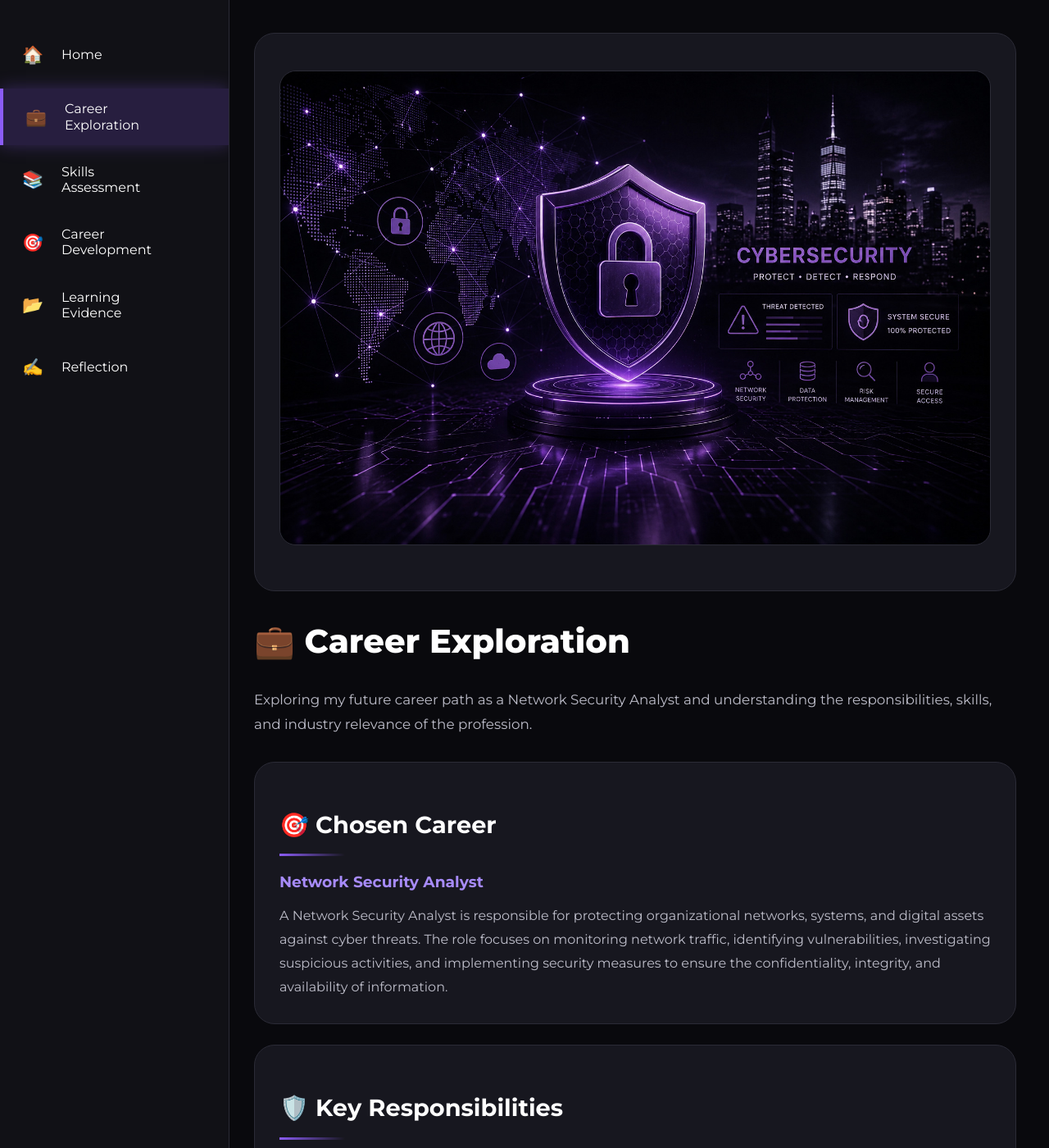
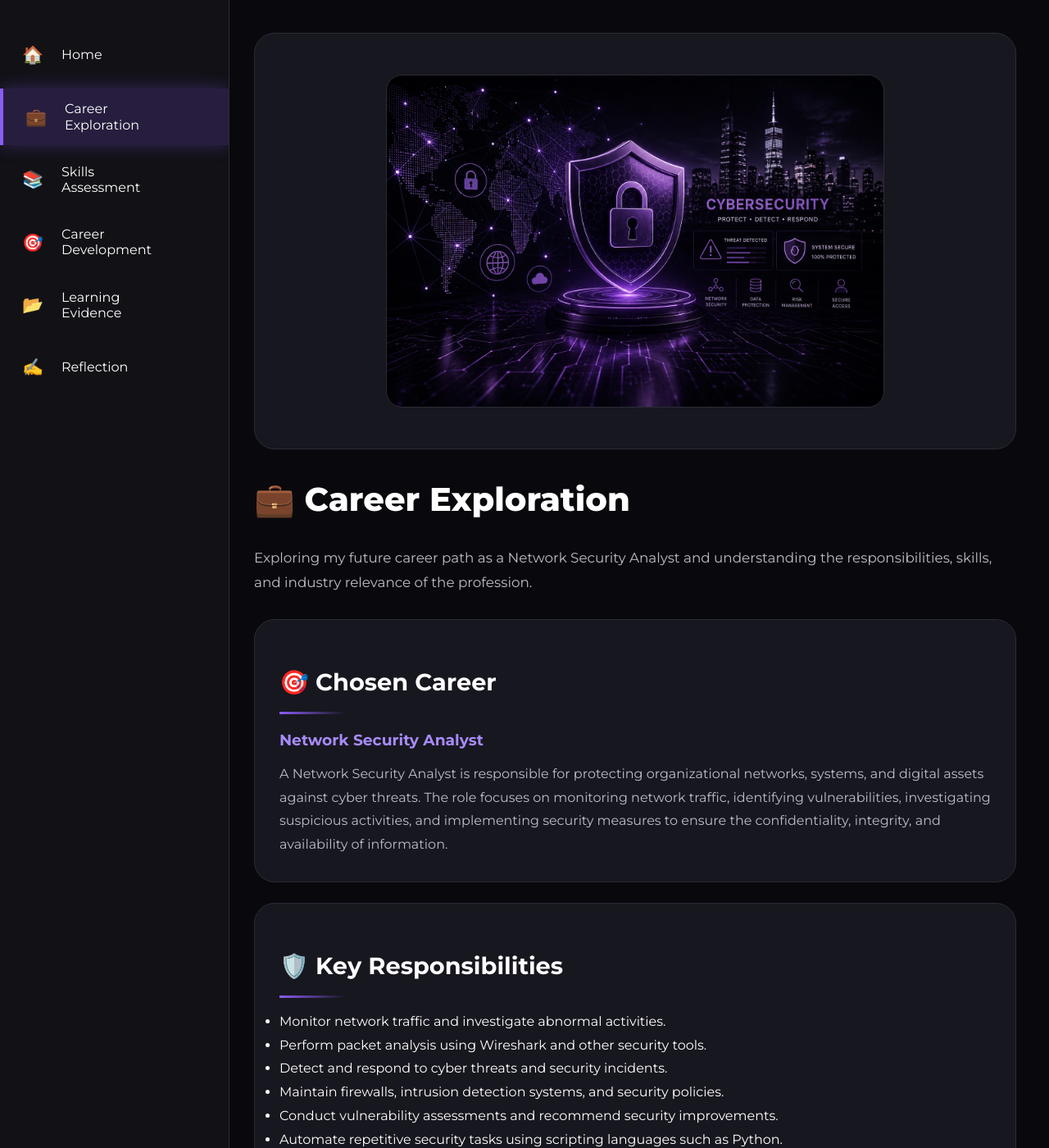
Before and after one commit to juzzatul/juzzatul.github.io, a Jekyll site: the page built from section-a.md, in a window 1280 px wide and 1400 px high. Shown: the whole window at 82% size. Built offline with Jekyll 4.4.1, drawn with Linux system fonts in a browser that asks for light colours.

Commit message:
Update style.scss

```diff
--- a/assets/css/style.scss
+++ b/assets/css/style.scss
@@ -431,15 +431,19 @@ td{
 
 .project-image{
 
-    width:100%;
+    width:70%;
+
+    max-width:650px;
+
+    display:block;
+
+    margin:20px auto;
 
     border-radius:20px;
 
     border:1px solid var(--border);
 
-    margin-top:15px;
-
-    margin-bottom:15px;
+    transition:.4s ease;
 }
 
 /* =====================
```
